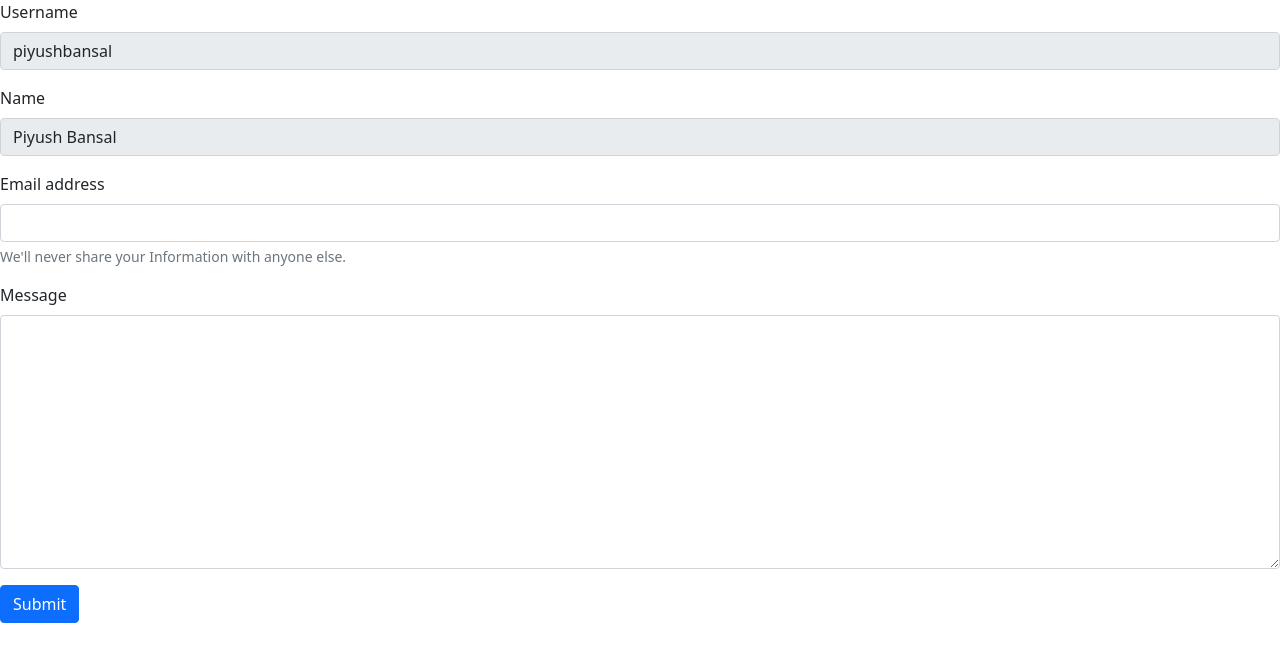
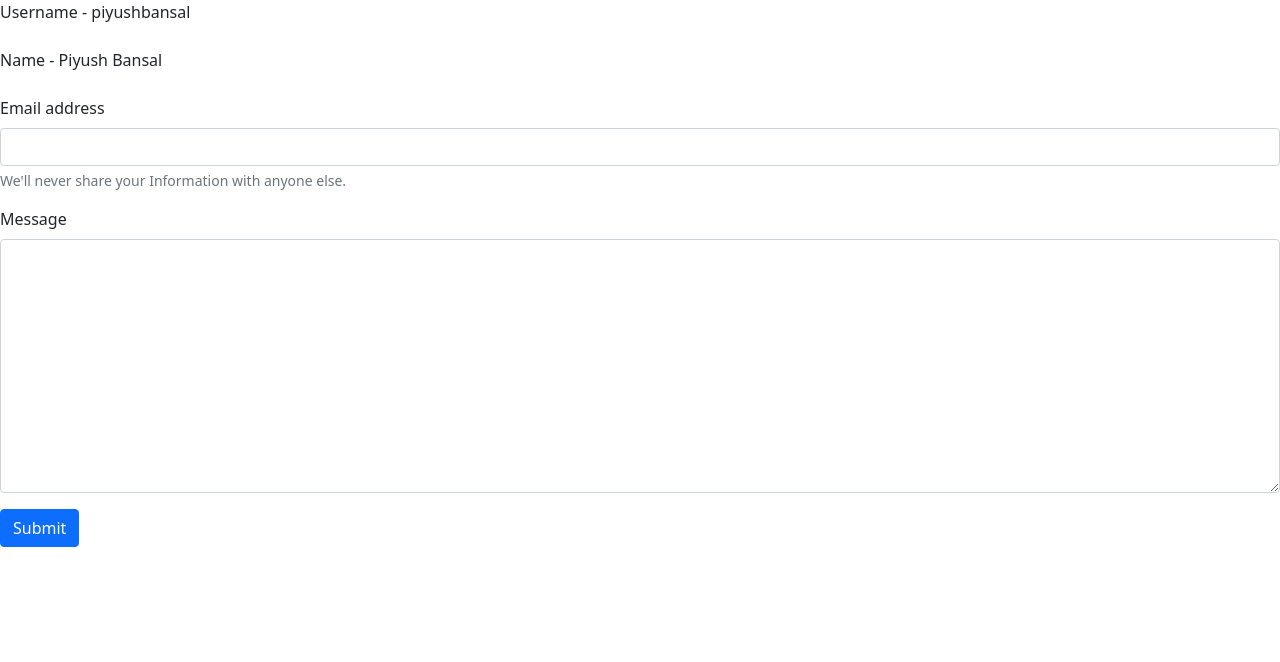
Before and after one commit to Bpiyush544/College-project, a Django app: page /contact/ in a window 1280 px wide. Shown: the part 56-718 px from the top of the page. Run offline with Django 4.2, Linux system fonts and the light colour scheme; a user stored in the database is signed in.

Commit message:
few changes

```diff
--- a/ShopAccountHandler/RcptGenerator/admin.py
+++ b/ShopAccountHandler/RcptGenerator/admin.py
@@ -1,5 +1,5 @@
 from django.contrib import admin
-from . models import (Product, Receipt, Amount)
+from . models import (Contact, Product, Receipt, Amount)
 
 # Register your models here.
 # admin.site.register(Receipt)
@@ -7,3 +7,4 @@ from . models import (Product, Receipt, Amount)
 admin.site.register(Product)
 admin.site.register(Receipt)
 admin.site.register(Amount)
+admin.site.register(Contact)
--- a/ShopAccountHandler/RcptGenerator/templates/contact.html
+++ b/ShopAccountHandler/RcptGenerator/templates/contact.html
@@ -1,19 +1,19 @@
 {% extends 'base.html' %}
 {% block content %}
 {% if user.is_authenticated %}
-<form>
+<form method="post">
     {% csrf_token %}
     <div class="mb-3">
-      <label for="exampleInputEmail1" class="form-label">Username</label>
-      <input type="text" disabled class="form-control" value="{{user.username}}">
+      <label for="exampleInputEmail1" class="form-label">Username - {{user.username}}</label>
+      <input type="hidden" name = "username" class="form-control" value="{{user.username}}">
     </div>
     <div class="mb-3">
-      <label for="exampleInputEmail1" class="form-label">Name</label>
-      <input type="text" class="form-control" value="{{user.first_name}} {{user.last_name}}" disabled>
+      <label for="exampleInputEmail1" class="form-label">Name - {{user.first_name}} {{user.last_name}}</label>
+      <input type="hidden" name="fname" class="form-control" value="{{user.first_name}} {{user.last_name}}">
     </div>
     <div class="mb-3">
       <label for="exampleInputEmail1" class="form-label">Email address</label>
-      <input type="email" class="form-control" id="exampleInputEmail1" aria-describedby="emailHelp">
+      <input type="email" class="form-control" id="exampleInputEmail1" aria-describedby="emailHelp" name="email">
       <div id="emailHelp" class="form-text">We'll never share your Information with anyone else.</div>
     </div>
     <div class="mb-3">
--- a/ShopAccountHandler/RcptGenerator/views.py
+++ b/ShopAccountHandler/RcptGenerator/views.py
@@ -49,11 +49,14 @@ class AddProductView(CreateView):
 def contact(request):
     if request.method == "POST":
         username = request.POST.get('username')
-        name = request.POST.get('name')
+        name = request.POST.get('fname')
         email = request.POST.get('email')
         message = request.POST.get('message')
-        con = Contact(username= username, name= name, email= email, message= message)
-        Contact.save(con)
+        # con = Contact(username=username, name=name,
+        #               email=email, message=message)
+        # print(con)
+        print(username)
+        # con.save()
     return render(request, 'contact.html')
 
 
```
